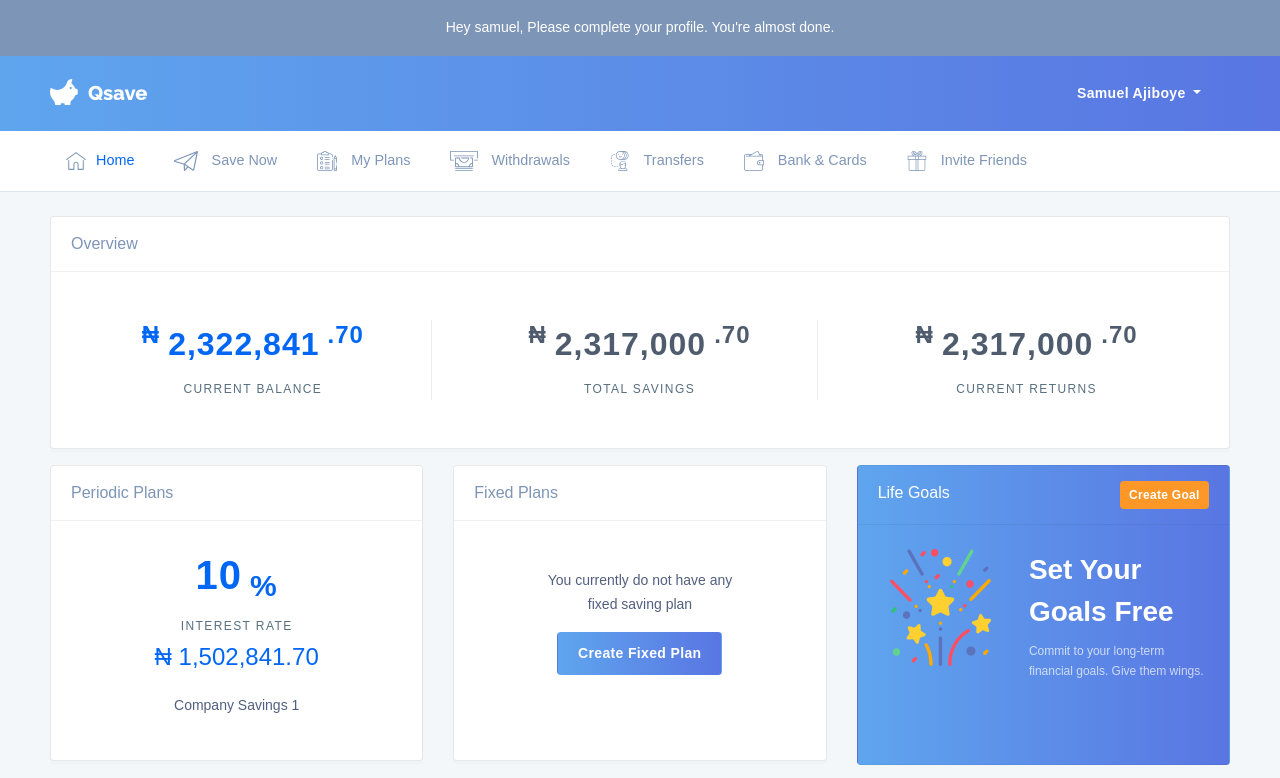
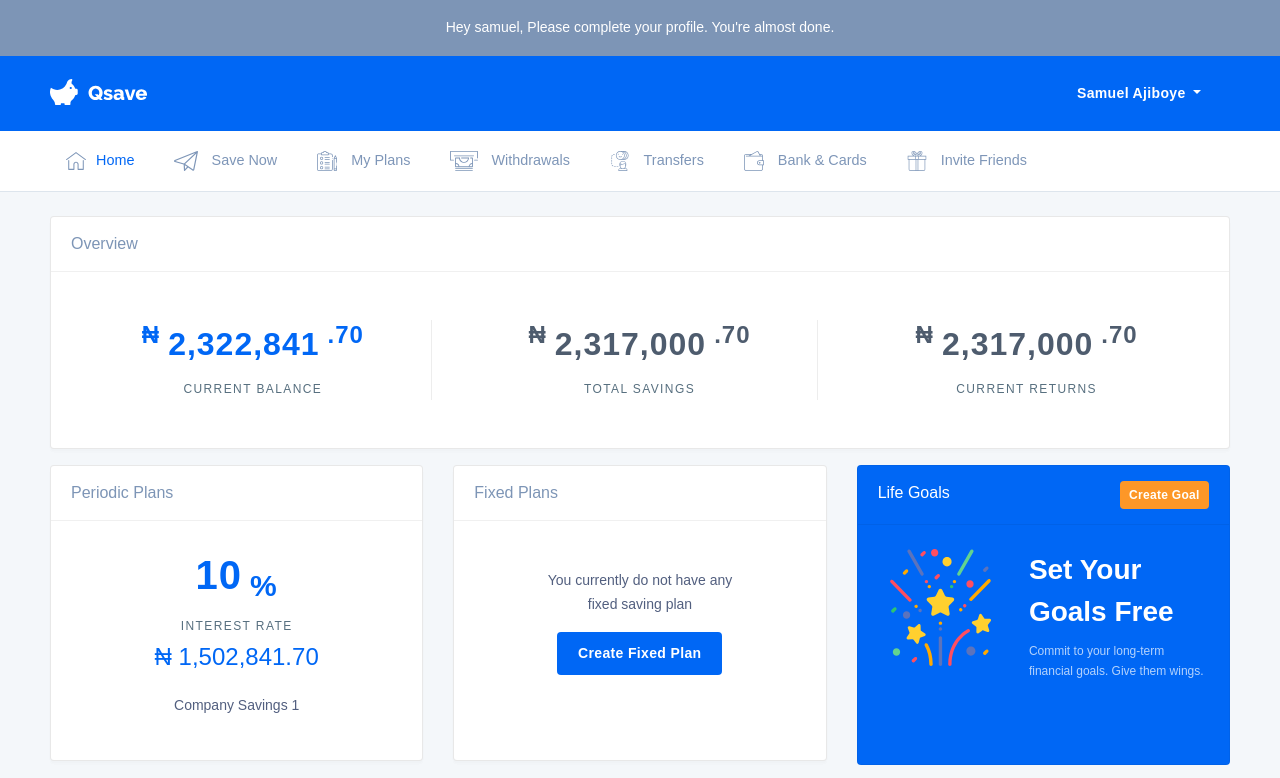
Before and after one commit to alpha-and-jam-nigeria/QSave-Designs, a plain HTML site: page index.html in a window 1280 px wide. Shown: the top 778 px of the page. Drawn offline with Linux system fonts and the light colour scheme; a web font is replaced by a local one.

Commit message:
Change Theme to Blue

```diff
--- a/assets/css/custom-dashboard.css
+++ b/assets/css/custom-dashboard.css
@@ -58,7 +58,7 @@ html {
 }
 
 .bg-prim-dash {
-    background: -webkit-linear-gradient(left, #5FA5EE 0%, #565EDC 150%);
+    background: #0067f5;
     padding: 0px;
 }
 
@@ -192,7 +192,7 @@ footer p{
     color: #4e5c6e;
 }
 .btn-primm{
-    background: -webkit-linear-gradient(left, #5FA5EE 0%, #565EDC 150%);
+    background: #0067f5;
     text-transform: capitalize;
 }
 .plan-amt{
@@ -205,7 +205,7 @@ footer p{
 }
 .card-bgg{
     color: white;
-    background: -webkit-linear-gradient(left, #5FA5EE 0%, #565EDC 150%);
+    background: #0067f5;
 }
 .card-bgg .card-top span, .card-bgg h3{
     color: white;
```
